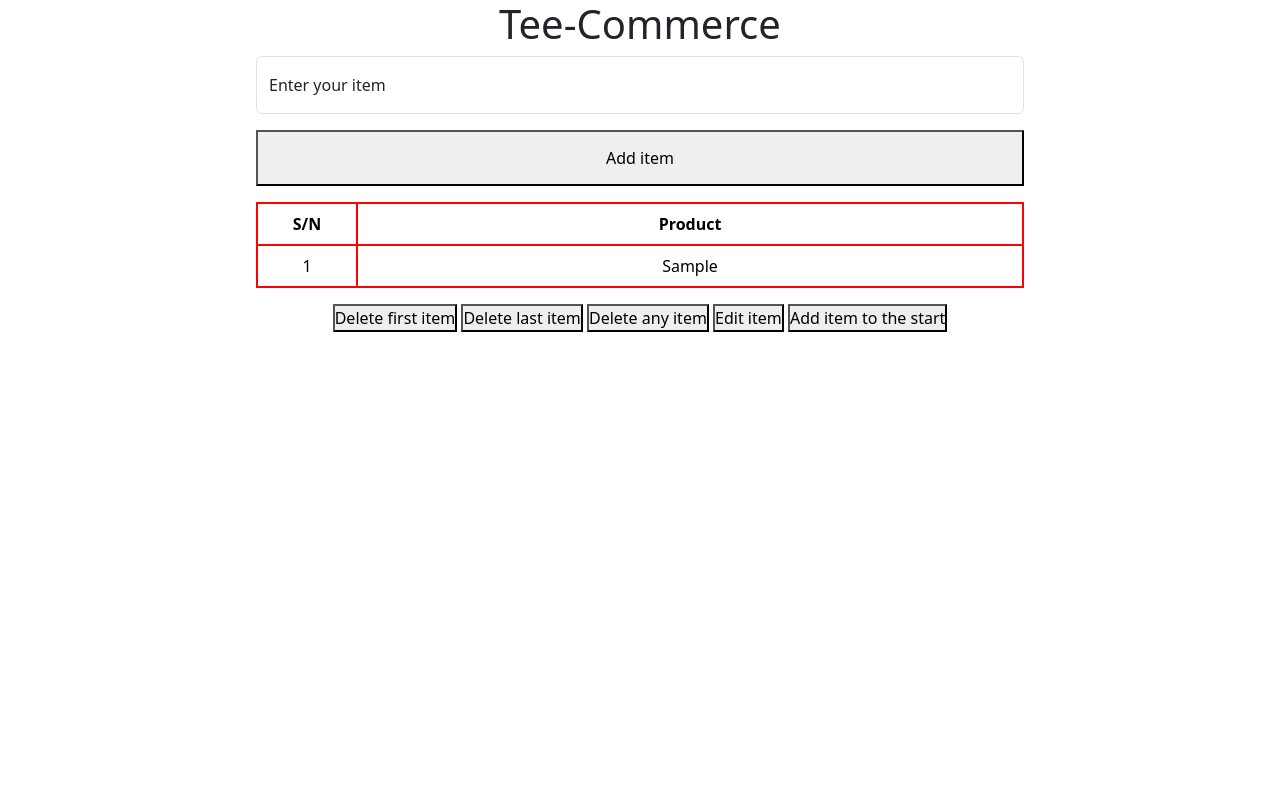
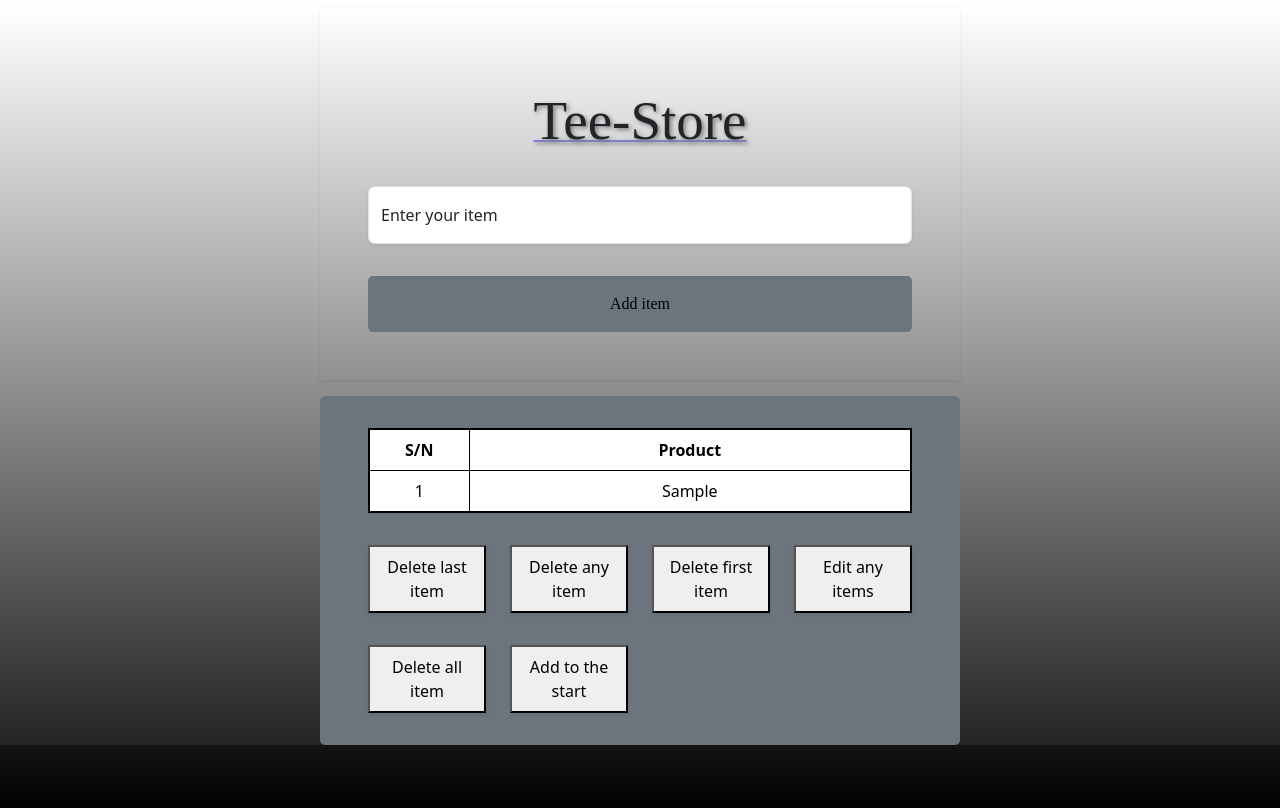
Before and after one commit to tooscco/Array-Ass-for-shopping, a plain HTML site: page index.html in a window 1280 px wide. Both pictures are taken after typing "Sample" into the empty fields and a click on the button "Add item". Drawn offline with nearby package versions, Linux system fonts and the light colour scheme.

Commit message:
still working

```diff
--- a/index.html
+++ b/index.html
@@ -6,24 +6,47 @@
     <title>Teeboy shoping Mall</title>
     <link rel="stylesheet" href="style.css">
     <link rel="stylesheet" href="bootstrap.css">
+    <link
+    rel="stylesheet"
+    href="https://cdnjs.cloudflare.com/ajax/libs/animate.css/4.1.1/animate.min.css"/>
 </head>
-<body>
-    <div class="first-div" align="center">
-        <h1>Tee-Commerce</h1>
-        <form class="form-floating">
-            <input type="text" class="form-control" id="items" id="floatingInputInvalid" placeholder="Enter your item" value="">
+<body style="background: linear-gradient(white, #000000); height: 100vh;">
+    <div class="first-fir-first-div">
+    <div class="first-div col-lg-6 col-md-8 col-11 mt-2 p-lg-5 p-3 shadow-sm m-auto">
+        <h1 class=" my-3 p-3 text-center">Tee-Store</h1>
+        <p id="err" class="alert alert-danger text-center p-2 animate__animated animate__shakeX animate__infinite">Fill in the empty spaces</p>
+        <form class="form-floating my-3 btndivDiv">
+            <input type="text" class="form-control shadow-sm" id="items" id="floatingInputInvalid" placeholder="Enter your item" value="">
             <label for="floatingInputInvalid">Enter your item</label>
           </form>
-        <button onclick="addItem()" class="first-btn mt-3">Add item</button>
-        <div id="err"></div>
-        <div id="show"></div>
-        <button onclick="deleteFirst()">Delete first item</button>
-        <button onclick="deleteLast()">Delete last item</button>
-        <button onclick="deleteAny()">Delete any item</button>
-        <button onclick="editItem()">Edit item</button>
-        <button onclick="addStart()">Add item to the start</button>
+        <button onclick="addItem()" class="first-btn mt-3 bg-secondary ">Add item</button>
     </div>
 
+    <div id="notifyDiv" class="col-lg-6 col-md-8 col-11 m-auto p-3 mt-3 shadow-sm"></div>
+    <div class="divBtn col-lg-6 col-md-8 col-11 m-auto my-3 p-lg-3 px-lg-5 p-3 bg-secondary" id="divBtn">
+        <div id="show"></div>
+        <div class="row">
+            <div class="col-lg-3 col">
+                <button onclick="deleteLast()"  class="shadow-sm my-3 m-auto p-2">Delete last item</button>
+            </div>
+            <div class="col-lg-3 col">
+                <button onclick="deleteAny()" class="shadow-sm my-3 m-auto p-2">Delete any item</button>
+            </div>
+            <div class="col-lg-3 col">
+                <button onclick="deleteFirst()" class="shadow-sm my-3 m-auto p-2">Delete first item</button>
+            </div>
+            <div class="col-lg-3 col">
+                <button onclick="editItem()" class="shadow-sm my-3 m-auto p-2">Edit any items</button>
+            </div>
+            <div class="col-lg-3 col">
+                <button onclick="delAll()" class="shadow-sm my-3 m-auto p-2">Delete all item</button>
+            </div>
+            <div class="col-lg-3 col">
+                <button onclick="addFirst()" class="shadow-sm my-3 m-auto p-2">Add to the start</button>
+            </div>
+        </div>
+    </div>
+    </div>
 
 
 
--- a/script.js
+++ b/script.js
@@ -1,10 +1,18 @@
 var cart = []
+
+if (cart.length == 0){
+    notifyDiv.style.display = 'block'
+    notifyDiv.innerHTML = '<p class="text-center bg-dark-subtle p-3 mx-4">No items added yet</>'
+}
 
 function addItem() {
     if (items.value ===''){
         // alert('Fill in the empty spaces')
-        err.innerHTML =`Fill in the empty spaces`
+        err.style.display= 'block'
     } else {
+        notifyDiv.style.display = 'none'
+        err.style.display= 'none'
+        divBtn.style.display = 'block'
         cart.push(items.value)
         document.getElementById('items').value = ''
         displayItem()
@@ -23,8 +31,29 @@ function deleteLast(){
     displayItem()
 }
 
-function addStart(){
+function addFirst(){
     cart.unshift(items.value)
+    displayItem()
+}
+
+function delAll(){
+    var confirmation = confirm('Are you sure you want to delete. This action is irreversible')
+    if (confirmation == true){
+        cart.splice(0, cart.length)
+        displayItem()
+    }
+}
+
+function editItem() {
+    var ediAny = Number(prompt('which number are you editing'))
+    var replay = prompt('new value')
+    cart.splice(ediAny-1, 1, replay)
+    displayItem()
+}
+
+function deleteAny(){
+    var any = Number(prompt('Which number are you deleting'))
+    cart.splice(any-1, 1)
     displayItem()
 }
 
--- a/style.css
+++ b/style.css
@@ -4,8 +4,14 @@
     box-sizing: border-box;
 }
 
+.first-fir-first-div{
+    background: linear-gradient(white, #252525);
+    width: 100%;
+    height: 100 !important;
+}
+
 .table{
-    border: 2px solid red !important;
+    border: 2px solid #000000 !important;
 }
 
 .first-div{
@@ -16,8 +22,32 @@
 .first-btn{
     width: 100%;
     height: 7vh;
+    border: none;
+    border-radius: 5px;
+    font-family: 'Times New Roman', Times, serif;
 }
 
 tr, td, th{
-    border: 2px solid red !important;
+    border: 1.5px solid #000000 !important;
 }
+
+#err, .divBtn{
+    display: none;
+}
+
+h1{
+    font-size: 55px !important;
+    font-weight: 600;
+    text-shadow: 2px 2px 4px #7f7d7d;
+    font-family: 'Times New Roman', Times, serif;
+    text-decoration: 2px underline rgb(127, 127, 210) !important;
+}
+
+.btndivDiv{
+    outline: none !important;
+    border: none !important;
+}
+
+.divBtn, p{
+    border-radius: 5px !important;
+}
```
